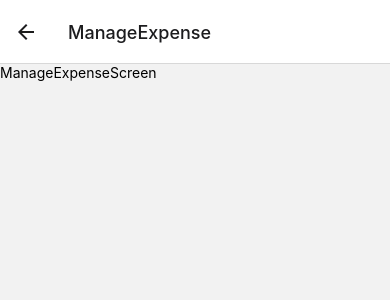
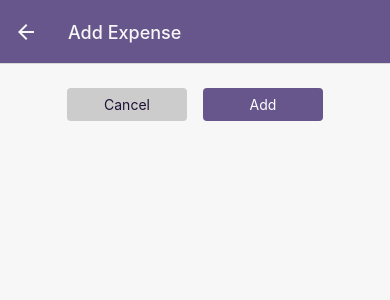
Before and after one commit to mickmaratta/react-native-expense-tracker, a React Native app: screen /ManageExpense in a window 390 px wide. Shown: the top 300 px of the page. Built offline with nearby package versions, Linux system fonts and the light colour scheme.

Commit message:
Added ManageExpenseScreen + Redux store

```diff
--- a/App.js
+++ b/App.js
@@ -4,7 +4,8 @@ import { createNativeStackNavigator } from "@react-navigation/native-stack";
 import { StatusBar } from "expo-status-bar";
 import { StyleSheet } from "react-native";
 import { Ionicons } from "@expo/vector-icons";
-import { useNavigation } from "@react-navigation/native";
+import { Provider } from "react-redux";
+import store from "./redux/store";
 
 import AllExpensesScreen from "./screens/AllExpensesScreen";
 import RecentExpensesScreen from "./screens/RecentExpensesScreen";
@@ -62,9 +63,15 @@ function TabNavigator() {
 export default function App() {
   return (
     <>
-      <StatusBar style="light"/>
+      <StatusBar style="light" />
+      <Provider store={store}>
         <NavigationContainer>
-        <Stack.Navigator>
+          <Stack.Navigator
+            screenOptions={{
+              headerStyle: { backgroundColor: GlobalStyles.colors.primary500 },
+              headerTintColor: GlobalStyles.colors.neutral100,
+            }}
+          >
             <Stack.Screen
               name="Tabs"
               component={TabNavigator}
@@ -77,6 +84,7 @@ export default function App() {
             />
           </Stack.Navigator>
         </NavigationContainer>
+      </Provider>
     </>
   );
 }
--- a/components/ExpensesOutput/ExpenseItem.js
+++ b/components/ExpensesOutput/ExpenseItem.js
@@ -4,10 +4,12 @@ import { GlobalStyles } from "../../constants/styles";
 import { getFormattedDate } from "../../util/date";
 import { useNavigation } from "@react-navigation/native";
 
-const ExpenseItem = ({ description, amount, date }) => {
+const ExpenseItem = ({ id, description, amount, date }) => {
   const navigation = useNavigation();
   function expensePressHandler() {
-    navigation.navigate("ManageExpense");
+    navigation.navigate("ManageExpense", {
+      expenseId: id,
+    });
   }
 
   return (
--- a/components/ExpensesOutput/ExpensesOutput.js
+++ b/components/ExpensesOutput/ExpensesOutput.js
@@ -3,6 +3,7 @@ import React from "react";
 import ExpensesSummary from "./ExpensesSummary";
 import ExpensesList from "./ExpensesList";
 import { GlobalStyles } from "../../constants/styles";
+import { useSelector } from "react-redux";
 
 const DUMMY_EXPENSES = [
     {
@@ -37,10 +38,12 @@ const DUMMY_EXPENSES = [
     },
 ]
 const ExpensesOutput = ({ expenses, expensePeriod }) => {
+
+
   return (
     <View style={styles.container}>
-      <ExpensesSummary expensePeriod={expensePeriod} expenses={DUMMY_EXPENSES} />
-      <ExpensesList expenses={DUMMY_EXPENSES} />
+      <ExpensesSummary expensePeriod={expensePeriod} expenses={expenses} />
+      <ExpensesList expenses={expenses} />
     </View>
   );
 };
--- /dev/null
+++ b/components/UI/Button.js
@@ -0,0 +1,40 @@
+import { Pressable, StyleSheet, Text, View } from 'react-native'
+import React from 'react'
+import { GlobalStyles } from '../../constants/styles'
+
+const Button = ({children, onPress, mode, style}) => {
+  return (
+    <View style={style}>
+      <Pressable onPress={onPress} style={({pressed}) => pressed && styles.pressed}>
+        <View style={[styles.button, mode === 'flat' && styles.flat]}>
+            <Text style={[styles.buttonText, mode === 'flat' && styles.flatText]}>{children}</Text>
+        </View>
+      </Pressable>
+    </View>
+  )
+}
+
+export default Button
+
+const styles = StyleSheet.create({
+    button: {
+        borderRadius: 4,
+        padding: 8,
+        backgroundColor: GlobalStyles.colors.primary500
+    },
+    flat: {
+        backgroundColor: GlobalStyles.colors.neutral500
+    },
+    buttonText: {
+        color: 'white',
+        textAlign: 'center'
+    },
+    flatText: {
+        color: GlobalStyles.colors.primary300
+    },
+    pressed: {
+        opacity: 0.75,
+        backgroundColor: GlobalStyles.colors.primary700,
+        borderRadius: 4,
+    }
+})
--- a/package.json
+++ b/package.json
@@ -12,12 +12,14 @@
     "@react-navigation/bottom-tabs": "^6.5.3",
     "@react-navigation/native": "^6.1.2",
     "@react-navigation/native-stack": "^6.9.8",
+    "@reduxjs/toolkit": "^1.9.2",
     "expo": "~47.0.12",
     "expo-status-bar": "~1.4.2",
     "react": "18.1.0",
     "react-native": "0.70.5",
     "react-native-safe-area-context": "4.4.1",
-    "react-native-screens": "~3.18.0"
+    "react-native-screens": "~3.18.0",
+    "react-redux": "^8.0.5"
   },
   "devDependencies": {
     "@babel/core": "^7.12.9"
--- /dev/null
+++ b/redux/expensesSlice.js
@@ -0,0 +1,52 @@
+import { createSlice } from "@reduxjs/toolkit";
+
+const initialState = {
+  expenses: [
+    {
+      id: "e1",
+      description: "A pair of shoes",
+      amount: 59.99,
+      date: new Date("2022-12-29"),
+    },
+    {
+      id: "e2",
+      description: "Pants",
+      amount: 79.99,
+      date: new Date("2022-12-29"),
+    },
+    {
+      id: "e3",
+      description: "Groceries",
+      amount: 30.74,
+      date: new Date("2022-12-29"),
+    },
+    {
+      id: "e4",
+      description: "Book",
+      amount: 20.25,
+      date: new Date("2022-12-29"),
+    },
+    {
+      id: "e5",
+      description: "Movie",
+      amount: 24.95,
+      date: new Date("2022-12-29"),
+    },
+  ],
+};
+const expensesSlice = createSlice({
+  name: "favorites",
+  initialState,
+  reducers: {
+    deleteExpense: (state, action) => {
+      const index = state.expenses.findIndex(
+        (item) => item.id === action.payload.id
+      );
+      state.expenses.splice(index, 1)
+    },
+  },
+});
+
+export const allExpenses = (state) => state.expenses.expenses;
+export const { deleteExpense } = expensesSlice.actions;
+export default expensesSlice.reducer;
--- /dev/null
+++ b/redux/store.js
@@ -0,0 +1,8 @@
+import { configureStore } from '@reduxjs/toolkit'
+import expensesSlice from './expensesSlice'
+
+export default configureStore({
+  reducer: {
+    expenses: expensesSlice,
+  },
+})
--- a/screens/AllExpensesScreen.js
+++ b/screens/AllExpensesScreen.js
@@ -1,13 +1,14 @@
-import { StyleSheet } from 'react-native'
-import React from 'react'
-import ExpensesOutput from '../components/ExpensesOutput/ExpensesOutput'
+import { StyleSheet } from "react-native";
+import React, { useEffect } from "react";
+import ExpensesOutput from "../components/ExpensesOutput/ExpensesOutput";
+import { useSelector } from "react-redux";
+import { allExpenses } from "../redux/expensesSlice";
 
 const AllExpensesScreen = () => {
-  return (
-    <ExpensesOutput expensePeriod="Total" />
-  )
-}
+  const expenses = useSelector(allExpenses);
+  return <ExpensesOutput expensePeriod="Total" expenses={expenses} />;
+};
 
-export default AllExpensesScreen
+export default AllExpensesScreen;
 
-const styles = StyleSheet.create({})
+const styles = StyleSheet.create({});
--- a/screens/ManageExpenseScreen.js
+++ b/screens/ManageExpenseScreen.js
@@ -1,14 +1,78 @@
-import { StyleSheet, Text, View } from 'react-native'
-import React from 'react'
+import { StyleSheet, Text, View } from "react-native";
+import React, { useLayoutEffect } from "react";
+import IconButton from "../components/UI/IconButton";
+import { GlobalStyles } from "../constants/styles";
+import Button from "../components/UI/Button";
+import { useDispatch } from "react-redux";
+import { deleteExpense } from "../redux/expensesSlice";
 
-const ManageExpenseScreen = () => {
+const ManageExpenseScreen = ({ route, navigation }) => {
+  const editedExpenseId = route.params?.expenseId;
+  const isEditing = !!editedExpenseId;
+  const dispatch = useDispatch();
+
+  useLayoutEffect(() => {
+    navigation.setOptions({
+      title: isEditing ? "Edit Expense" : "Add Expense",
+    });
+  }, [navigation, isEditing]);
+
+  function deleteExpenseHandler() {
+    navigation.goBack();
+    dispatch(deleteExpense({id: editedExpenseId}))
+
+  };
+
+  function cancelHandler() {
+    navigation.goBack();
+  };
+
+  function confirmHandler() {
+    navigation.goBack();
+  };
+
   return (
-    <View>
-      <Text>ManageExpenseScreen</Text>
+    <View style={styles.container}>
+      <View style={styles.buttonsContainer}>
+        <Button style={styles.button} mode="flat" onPress={cancelHandler}>Cancel</Button>
+        <Button style={styles.button}  onPress={confirmHandler}>{isEditing ? 'Update' : 'Add'}</Button>
+      </View>
+      {isEditing && (
+        <View style={styles.deleteContainer}>
+          <IconButton
+            icon="trash"
+            color={GlobalStyles.colors.accent300}
+            size={36}
+            onPress={deleteExpenseHandler}
+          />
+        </View>
+      )}
     </View>
-  )
-}
+  );
+};
 
-export default ManageExpenseScreen
+export default ManageExpenseScreen;
 
-const styles = StyleSheet.create({})
+const styles = StyleSheet.create({
+  container: {
+    flex: 1,
+    padding: 24,
+    backgroundColor: GlobalStyles.colors.neutral100,
+  },
+  buttonsContainer: {
+    flexDirection: "row",
+    justifyContent: "center",
+    alignItems: "center",
+  },
+  button: {
+    minWidth: 120,
+    marginHorizontal: 8,
+  },
+  deleteContainer: {
+    marginTop: 16,
+    paddingTop: 16,
+    borderTopWidth: 2,
+    borderTopColor: GlobalStyles.colors.primary500,
+    alignItems: "center",
+  },
+});
--- a/screens/RecentExpensesScreen.js
+++ b/screens/RecentExpensesScreen.js
@@ -1,10 +1,13 @@
 import { StyleSheet, Text, View } from 'react-native'
 import React from 'react'
 import ExpensesOutput from '../components/ExpensesOutput/ExpensesOutput'
+import { useSelector } from 'react-redux'
 
 const RecentExpensesScreen = () => {
+  const allExpenses = useSelector((state) => state.expenses.expenses)
+
   return (
-    <ExpensesOutput expensePeriod='Last 7 Days'/>
+    <ExpensesOutput expensePeriod='Last 7 Days' expenses={allExpenses}/>
   )
 }
 
```
Also changed, not shown: 1 other file (tests, documents, lock files or other folders). Lines whose indentation alone changed are shown as unchanged.
